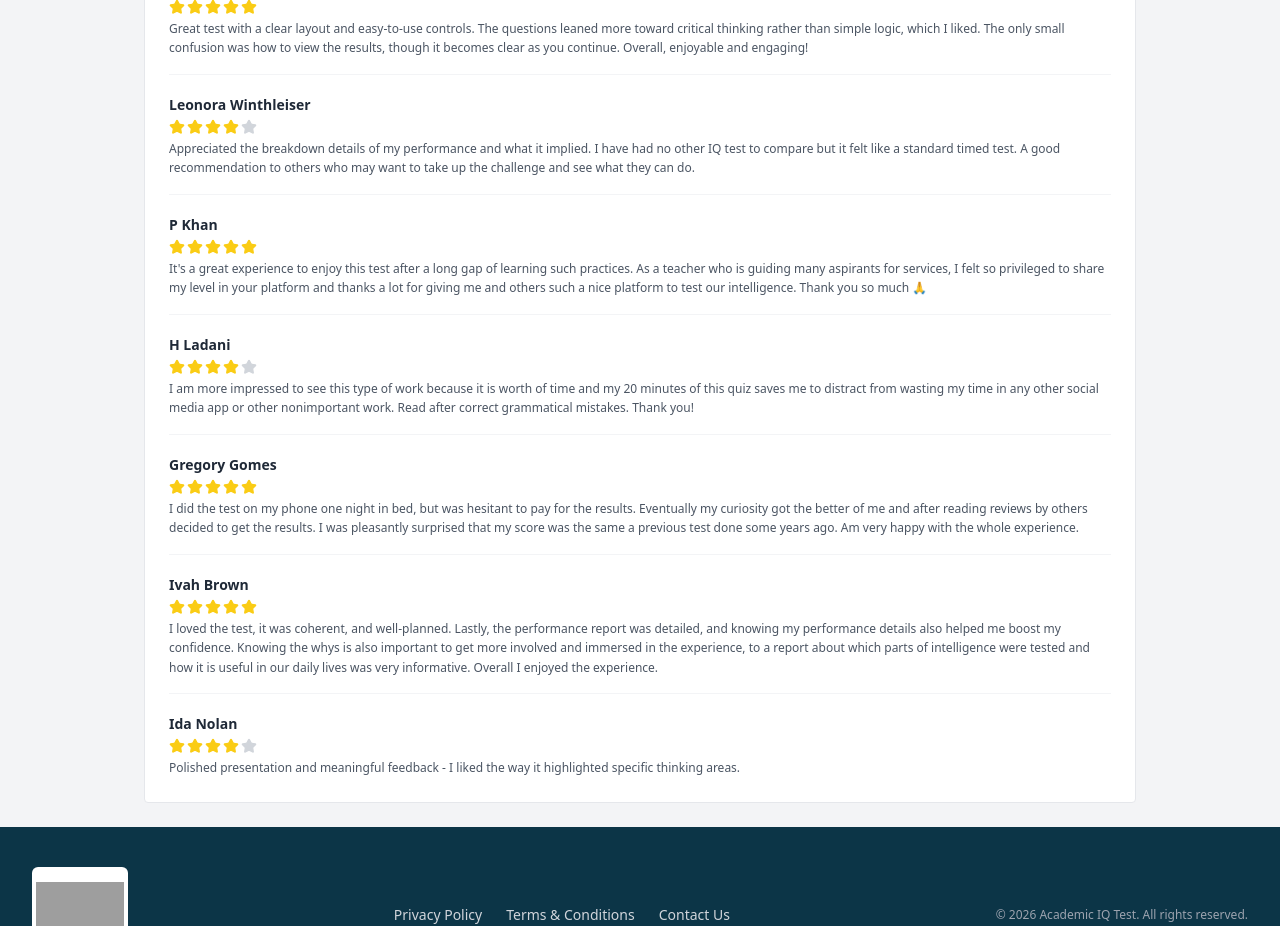
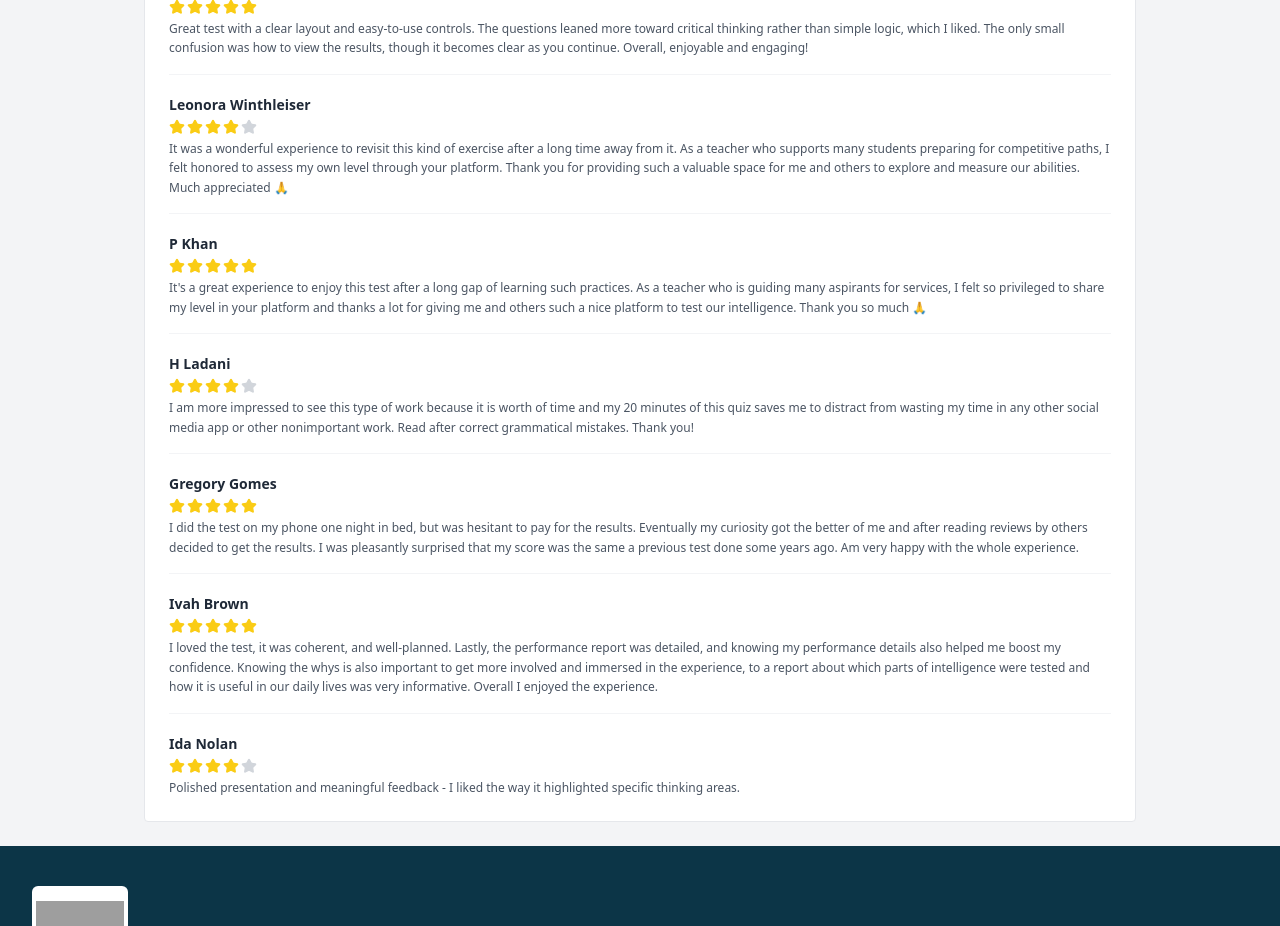
Before and after one commit to ornachshon/academic-iq-test, a React (Vite) app: page /Checkout in a window 1280 px wide. Shown: the part 980-1906 px from the top of the page. Built offline with nearby package versions, Linux system fonts and the light colour scheme; no server answers; grey boxes are pictures that could not be loaded.

Commit message:
Visual edits

```diff
--- a/src/pages/Checkout.jsx
+++ b/src/pages/Checkout.jsx
@@ -9,7 +9,7 @@ import { base44 } from '@/api/base44Client';
 
 const reviews = [
 { name: "Cecilie Perri", rating: 5, text: "Great test with a clear layout and easy-to-use controls. The questions leaned more toward critical thinking rather than simple logic, which I liked. The only small confusion was how to view the results, though it becomes clear as you continue. Overall, enjoyable and engaging!" },
-{ name: "Leonora Winthleiser", rating: 4, text: "Appreciated the breakdown details of my performance and what it implied. I have had no other IQ test to compare but it felt like a standard timed test. A good recommendation to others who may want to take up the challenge and see what they can do." },
+{ name: "Leonora Winthleiser", rating: 4, text: "It was a wonderful experience to revisit this kind of exercise after a long time away from it. As a teacher who supports many students preparing for competitive paths, I felt honored to assess my own level through your platform. Thank you for providing such a valuable space for me and others to explore and measure our abilities. Much appreciated \uD83D\uDE4F" },
 { name: "P Khan", rating: 5, text: "It's a great experience to enjoy this test after a long gap of learning such practices. As a teacher who is guiding many aspirants for services, I felt so privileged to share my level in your platform and thanks a lot for giving me and others such a nice platform to test our intelligence. Thank you so much 🙏" },
 { name: "H Ladani", rating: 4, text: "I am more impressed to see this type of work because it is worth of time and my 20 minutes of this quiz saves me to distract from wasting my time in any other social media app or other nonimportant work. Read after correct grammatical mistakes. Thank you!" },
 { name: "Gregory Gomes", rating: 5, text: "I did the test on my phone one night in bed, but was hesitant to pay for the results. Eventually my curiosity got the better of me and after reading reviews by others decided to get the results. I was pleasantly surprised that my score was the same a previous test done some years ago. Am very happy with the whole experience." },
```
